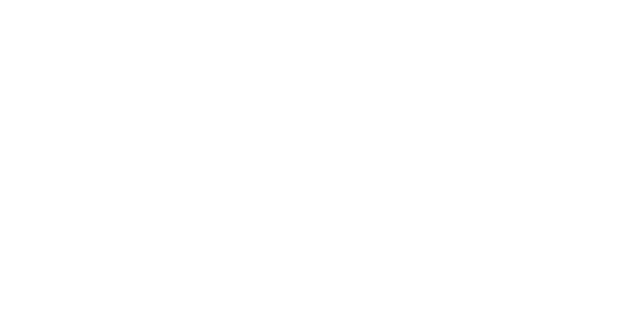
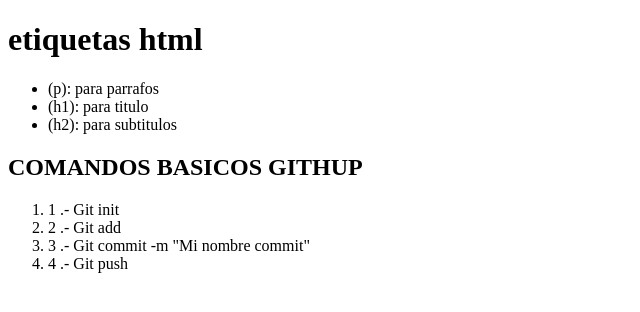
Before and after one commit to ilseVguz/ilsevargas, a plain HTML site: page index.html in a window 1280 px wide. Shown: the whole page, without its empty margins (0-640 px from the left). Drawn offline with Linux system fonts and the light colour scheme.

Commit message:
cambiod de mi index

```diff
--- a/index.html
+++ b/index.html
@@ -3,9 +3,21 @@
 <head>
     <meta charset="UTF-8">
     <meta name="viewport" content="width=device-width, initial-scale=1.0">
-    <title>Document</title>
+    <title>Clase Html</title>
 </head>
 <body>
-
+    <h1>etiquetas html</h1>
+    <ul>
+        <li>(p): para parrafos </li>
+        <li>(h1): para titulo</li>
+        <li>(h2): para subtitulos</li>
+    </ul>
+    <h2>COMANDOS BASICOS GITHUP</h2>
+    <ol>
+        <li>1 .- Git init</li>
+        <li>2 .- Git add</li>
+        <li>3 .- Git commit -m "Mi nombre commit"</li>
+        <li>4 .- Git push</li>
+    </ol>
 </body>
 </html>
```
